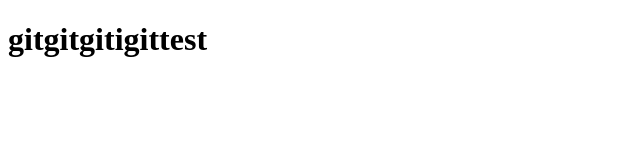
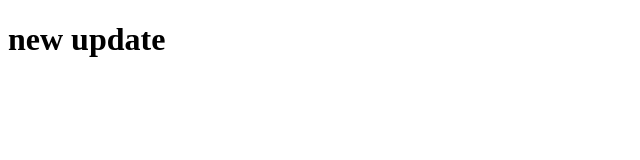
Before and after one commit to AryaShewde/gittest, a plain HTML site: page index.html in a window 1280 px wide. Shown: the whole page, without its empty margins (0-640 px from the left). Drawn offline with Linux system fonts and the light colour scheme.

Commit message:
new update

```diff
--- a/index.html
+++ b/index.html
@@ -6,6 +6,6 @@
     <title>Gittest</title>
 </head>
 <body>
-    <h1>gitgitgitigittest</h1>
+    <h1>new update</h1>
 </body>
 </html>
```
